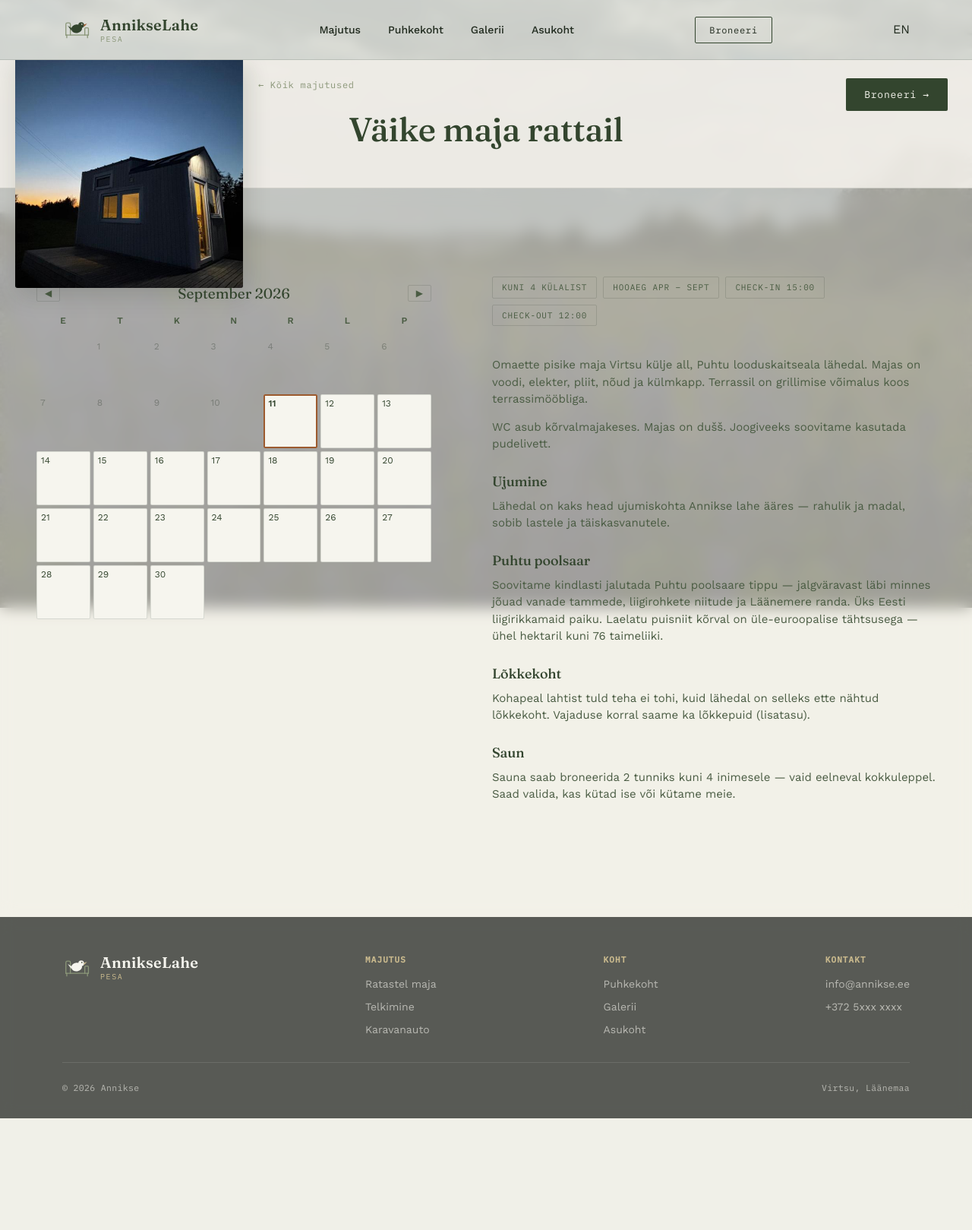
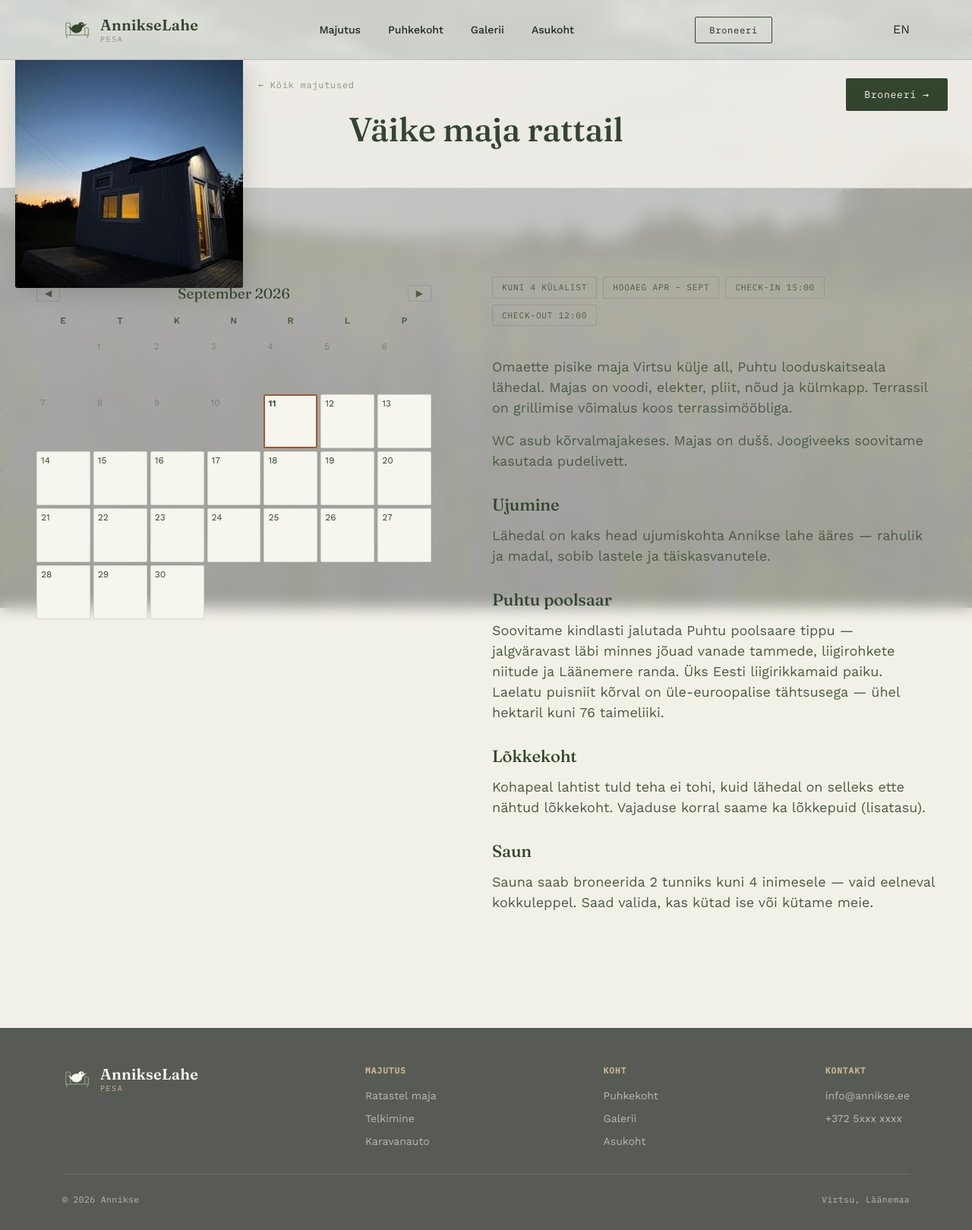
Before and after one commit to m1tsui/wwwannikse, a FastAPI app: page /ee/majutus/vaike-maja in a window 1280 px wide. Shown: the whole page at 76% size. Before the commit the page ends 1472 px from the top, so only its background shows below. Run offline with FastAPI, Linux system fonts and the light colour scheme; data that the repository does not hold is empty.

Commit message:
style: increase description font size (p 15→18px, h3 18→22px)
Co-Authored-By: Claude Sonnet 4.6 <noreply@anthropic.com>
Claude-Session: https://claude.ai/code/session_017yhzPe9vmkkHmzvgsC2XDu

```diff
--- a/static/styles.css
+++ b/static/styles.css
@@ -848,15 +848,15 @@
 
   .majutus-kirjeldus h3 {
     font-family: var(--display);
-    font-size: 18px;
+    font-size: 22px;
     color: var(--pine);
-    margin: 24px 0 8px;
+    margin: 28px 0 10px;
   }
 
   .majutus-kirjeldus p {
     color: var(--pine-dim);
-    font-size: 15px;
-    margin-bottom: 14px;
+    font-size: 18px;
+    margin-bottom: 16px;
   }
 
   /* ---------- BRONEERIMISVORM ---------- */
```
